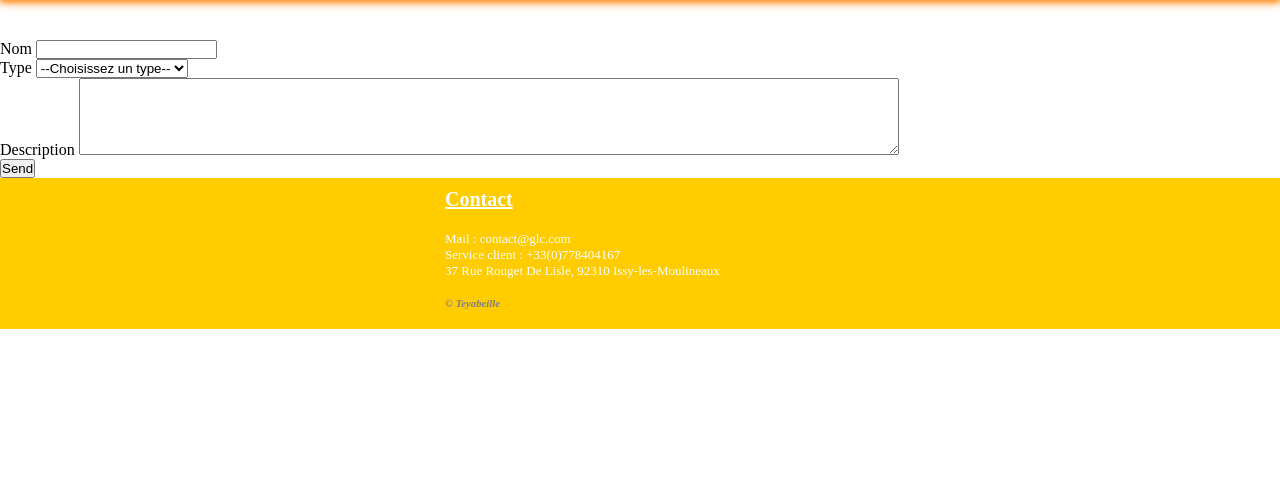
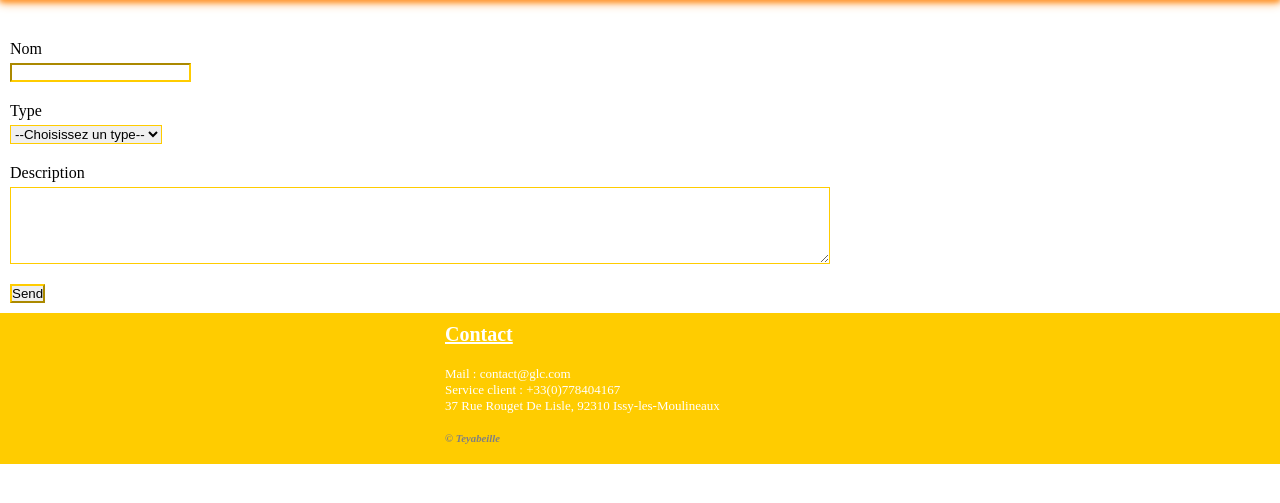
Before and after one commit to ProjetDevWeb1/DevWeb, a PHP site: page /DevWeb/src/views/create.php in a window 1280 px wide. Shown: the part 100-603 px from the top of the page. Run offline with PHP 8.4, Linux system fonts and the light colour scheme.

Commit message:
add css update & create

```diff
--- a/Database.php
+++ b/Database.php
@@ -1,7 +1,7 @@
 <?php
 $servername = "localhost";
 $username = "root";
-$password = "root";
+$password = "";
 
 try {
   $conn = new PDO("mysql:host=$servername;dbname=teyabeille", $username, $password);
--- a/database.php
+++ b/database.php
@@ -1,7 +1,7 @@
 <?php
 $servername = "localhost";
 $username = "root";
-$password = "root";
+$password = "";
 
 try {
   $conn = new PDO("mysql:host=$servername;dbname=teyabeille", $username, $password);
--- a/src/views/create.php
+++ b/src/views/create.php
@@ -18,12 +18,13 @@
   <main>
 	<div id="produits">
       <form action="/DevWeb/index.php?route=post&action=create" method="post">
+            <div class="style_form">
               <div class="mb-3">
                   <label for="nom" class="form-label">Nom</label>
                   <input type="text" name="nom" class="form-control" id="nom">
               </div>
 
-            <div class="mb-3">
+              <div class="mb-4">
                   <label for="type" class="form-label">Type</label>
                   <select name="type" id="type">
                       <option value="">--Choisissez un type--</option>
@@ -33,14 +34,16 @@
                       <option value="butineuse">Butineuse</option>
                   </select>
               </div>
-            <div class="mb-3">
+              <div class="mb-5">
                   <label for="description" class="form-label">Description</label>
                   <textarea type="text" id="description" name="description" rows="5" cols="100"></textarea>
               </div>
               <div class="col-auto">
                   <button type="submit" value="submit">Send</button>
               </div>
+            </div>
       </form>
+
 	</div>
 </main>
 	<footer>
--- a/src/views/css/Acceuil.css
+++ b/src/views/css/Acceuil.css
@@ -243,6 +243,47 @@ table{
   align-content: left;
 }
 
+.style_form{
+
+}
+
+.style_form input{
+  display: block;
+  margin-bottom: 20px;
+  margin-left: 10px;
+  border-color: #ffcc00;
+}
+
+.style_form select{
+  display: block;
+  margin-bottom: 20px;
+  margin-left: 10px;
+  border-color: #ffcc00;
+
+}
+
+.style_form textarea{
+  display: block;
+  margin-bottom: 20px;
+  margin-left: 10px;
+  border-color: #ffcc00;
+
+}
+
+.style_form label{
+  display: block;
+  margin-bottom: 5px;
+  margin-left: 10px;
+  border-color: #ffcc00;
+}
+
+.style_form button{
+  display: block;
+  margin-bottom: 10px;
+  margin-left: 10px;
+  border-color: #ffcc00;
+}
+
 /*Footer*/
 .footer {
   margin-top: 0px;
--- a/src/views/update.php
+++ b/src/views/update.php
@@ -19,7 +19,8 @@
 <div class="row">
     <div class="col-12">
         <form action="index.php?route=post&action=update&id=<?= $_REQUEST['id']?>" method="post">
-            <div class="mb-3">
+        <div class="style_form">
+          <div class="mb-3">
                 <label for="newName" class="form-label">Nouveau nom</label>
                 <input type="text" name="newName" class="form-control" id="newName" value='<?= $bee["nom"] ?>'>
             </div>
@@ -41,6 +42,7 @@
             <div class="col-auto">
                 <button type="submit" value="submit">Valider les changements</button>
             </div>
+          </div>
         </form>
     </div>
 </div>
```
Also changed, not shown: src/models/BeesManager.php (+5 -5 lines). Lines whose indentation alone changed are shown as unchanged.
